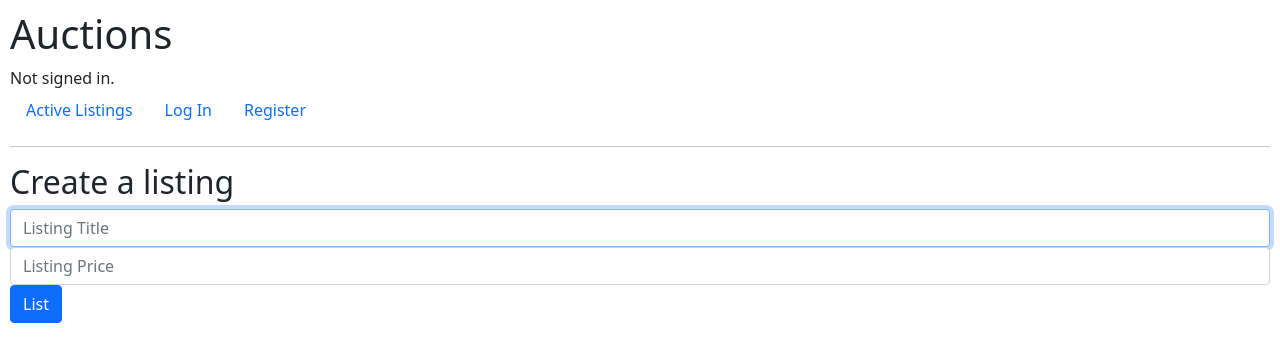
After one commit to anthonywaight/MyFirstWebApp, a Django app: page /createlisting in a window 1280 px wide. The commit adds this page. Shown: the top 362 px of the page. Run offline with Django 3.2, Linux system fonts and the light colour scheme.

Commit message:
updated listing model, added 'Create Listing' to nav bar, implemeneted CreateListing view

```diff
--- a/auctions/models.py
+++ b/auctions/models.py
@@ -14,6 +14,7 @@ class Listing(models.Model):
     description = models.CharField(max_length=128)
     bid = models.ForeignKey(Bid, on_delete=models.CASCADE,default=1)
     lister = models.ForeignKey(User, on_delete=models.CASCADE,default=1)
+    image = field_name = models.ImageField(upload_to=None, height_field=None, width_field=None, max_length=100)
 
 class Comments(models.Model):
     comment = models.CharField(max_length=128)
--- /dev/null
+++ b/auctions/templates/auctions/createListing.html
@@ -0,0 +1,24 @@
+{% extends "auctions/layout.html" %}
+
+{% block body %}
+
+    <h2>Create a listing</h2>
+
+    {% if message %}
+        <div>{{ message }}</div>
+    {% endif %}
+
+    <form action="{% url 'createListing' %}" method="post">
+        {% csrf_token %}
+        <div class="form-group">
+            <input autofocus class="form-control" type="text" name="listingTitle" placeholder="Listing Title">
+        </div>
+        <div class="form-group">
+            <input class="form-control" type="number" name="listingPrice" placeholder="Listing Price">
+        </div>
+        <input class="btn btn-primary" type="submit" value="List">
+    </form>
+
+
+
+{% endblock %}
--- a/auctions/templates/auctions/layout.html
+++ b/auctions/templates/auctions/layout.html
@@ -4,7 +4,7 @@
 <html lang="en">
     <head>
         <title>{% block title %}Auctions{% endblock %}</title>
-        <link rel="stylesheet" href="https://stackpath.bootstrapcdn.com/bootstrap/4.4.1/css/bootstrap.min.css" integrity="sha384-Vkoo8x4CGsO3+Hhxv8T/Q5PaXtkKtu6ug5TOeNV6gBiFeWPGFN9MuhOf23Q9Ifjh" crossorigin="anonymous">
+        <link href="https://cdn.jsdelivr.net/npm/bootstrap@5.0.2/dist/css/bootstrap.min.css" rel="stylesheet" integrity="sha384-EVSTQN3/azprG1Anm3QDgpJLIm9Nao0Yz1ztcQTwFspd3yD65VohhpuuCOmLASjC" crossorigin="anonymous">
         <link href="{% static 'auctions/styles.css' %}" rel="stylesheet">
     </head>
     <body>
@@ -24,6 +24,9 @@
                 <li class="nav-item">
                     <a class="nav-link" href="{% url 'logout' %}">Log Out</a>
                 </li>
+                <li class="nav-item">
+                    <a class="nav-link" href="{% url 'createListing' %}">Create a Listing</a>
+                </li>
             {% else %}
                 <li class="nav-item">
                     <a class="nav-link" href="{% url 'login' %}">Log In</a>
--- a/auctions/urls.py
+++ b/auctions/urls.py
@@ -6,5 +6,6 @@ urlpatterns = [
     path("", views.index, name="index"),
     path("login", views.login_view, name="login"),
     path("logout", views.logout_view, name="logout"),
-    path("register", views.register, name="register")
+    path("register", views.register, name="register"),
+    path("createlisting", views.createListing, name="createListing")
 ]
--- a/auctions/views.py
+++ b/auctions/views.py
@@ -61,3 +61,12 @@ def register(request):
         return HttpResponseRedirect(reverse("index"))
     else:
         return render(request, "auctions/register.html")
+
+def createListing(request):
+    if request.method =="POST":
+        # Attempt to create listing
+        listingTitle = request.POST["listingTitle"]
+        listingPrice = request.POST["listingPrice"]
+        return render(request, "auctions/index.html")
+    else:
+        return render(request,"auctions/createListing.html")
```
Also changed, not shown: db.sqlite3, 2 other files.
